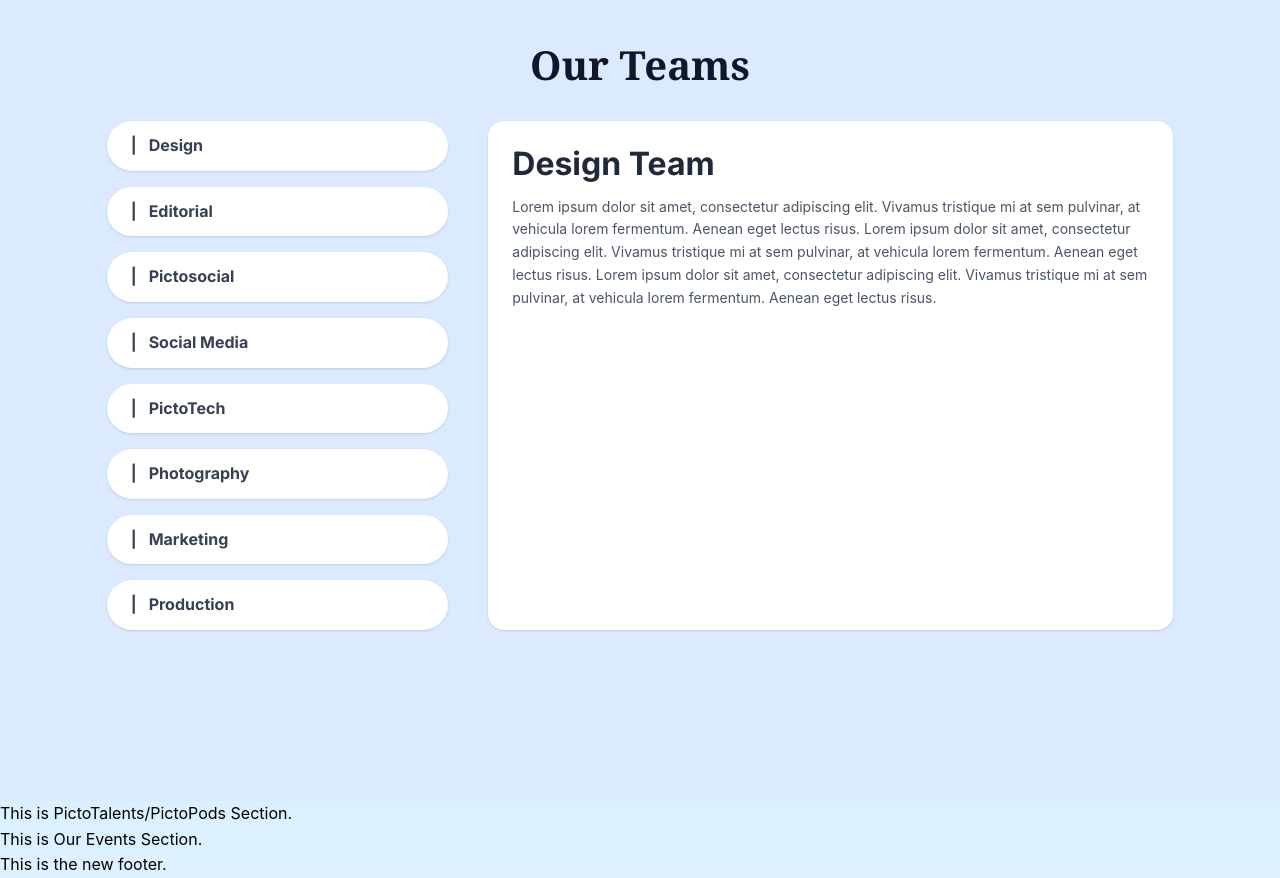
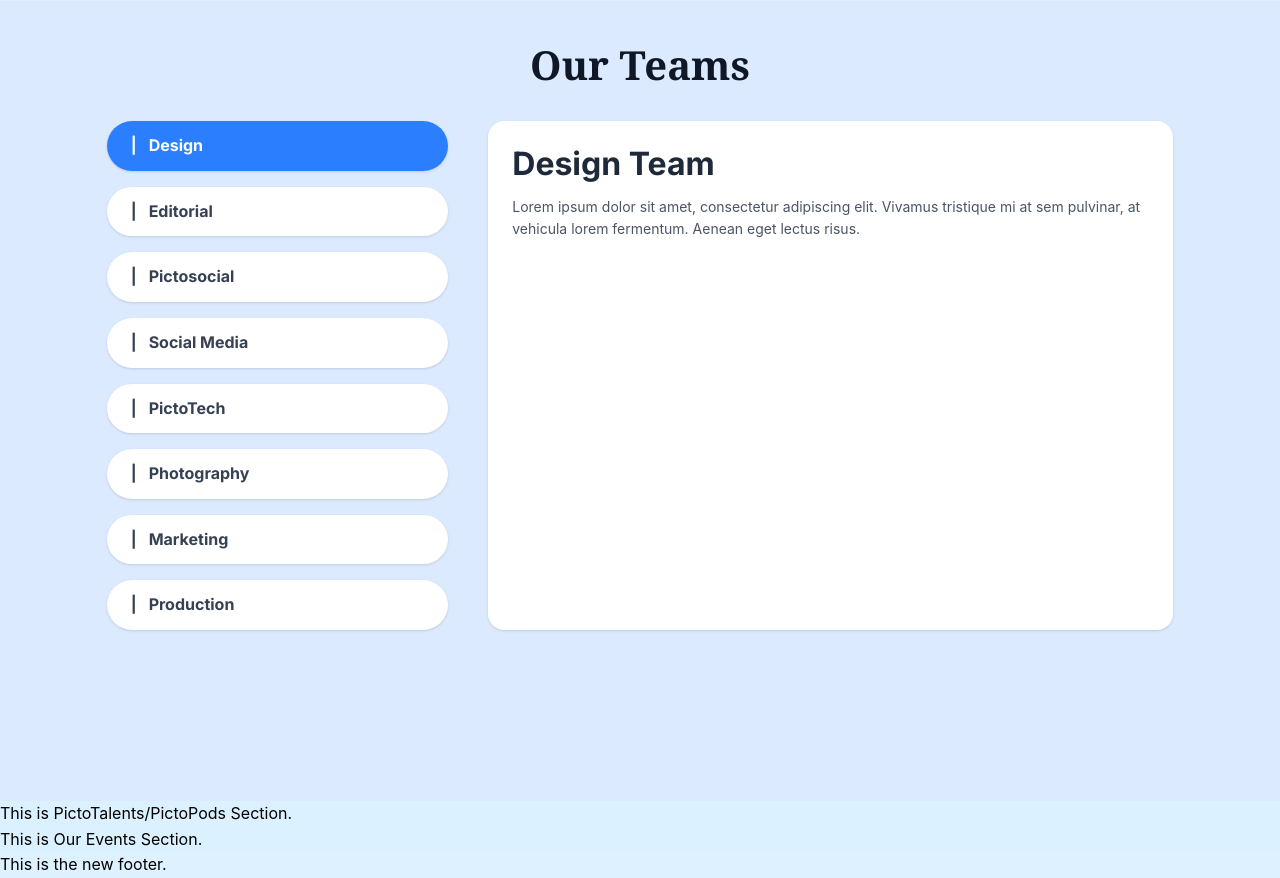
Before and after one commit to Pictoreal-Organization/Pictoreal-Main-Website, a Next.js app: page / in a window 1280 px wide. Shown: the part 963-1841 px from the top of the page. Built offline with nearby package versions, Linux system fonts and the light colour scheme; a web font is replaced by a local one.

Commit message:
ourteams working buttons

```diff
--- a/src/components/homepage/ourteams.jsx
+++ b/src/components/homepage/ourteams.jsx
@@ -1,4 +1,29 @@
+"use client";
+
+import { useState } from "react";
+
 const OurTeams = () => {
+  const teams = {
+    Design:
+      "Lorem ipsum dolor sit amet, consectetur adipiscing elit. Vivamus tristique mi at sem pulvinar, at vehicula lorem fermentum. Aenean eget lectus risus.",
+    Editorial:
+      "Lorem ipsum dolor sit amet, consectetur adipiscing elit. Proin euismod lacus sed arcu volutpat, nec malesuada sapien facilisis.",
+    Pictosocial:
+      "Lorem ipsum dolor sit amet, consectetur adipiscing elit. Suspendisse potenti. Curabitur sed ligula ac magna volutpat accumsan.",
+    "Social Media":
+      "Lorem ipsum dolor sit amet, consectetur adipiscing elit. Aliquam erat volutpat. Duis porta urna vel ligula aliquet blandit.",
+    PictoTech:
+      "Lorem ipsum dolor sit amet, consectetur adipiscing elit. Pellentesque habitant morbi tristique senectus et netus.",
+    Photography:
+      "Lorem ipsum dolor sit amet, consectetur adipiscing elit. Sed tincidunt, nisl eu facilisis sodales, urna est suscipit lacus.",
+    Marketing:
+      "Lorem ipsum dolor sit amet, consectetur adipiscing elit. Morbi viverra lorem at sapien ultrices, sed fermentum nisl pretium.",
+    Production:
+      "Lorem ipsum dolor sit amet, consectetur adipiscing elit. Integer ac felis ac metus ullamcorper fermentum.",
+  };
+
+  const [activeTeam, setActiveTeam] = useState("Design");
+
   return (
     <div className="bg-blue-100 min-h-screen flex flex-col items-center py-10">
       {/* Title */}
@@ -9,43 +34,28 @@ const OurTeams = () => {
       <div className="flex w-10/12 max-w-6xl gap-10">
         {/* Left Menu */}
         <div className="flex flex-col gap-4 w-1/3">
-          <button className="bg-white rounded-full shadow px-6 py-3 text-left font-semibold text-gray-700 hover:bg-gray-100 flex items-center">
-            <span className="mr-3">|</span> Design
-          </button>
-          <button className="bg-white rounded-full shadow px-6 py-3 text-left font-semibold text-gray-700 hover:bg-gray-100 flex items-center">
-            <span className="mr-3">|</span> Editorial
-          </button>
-          <button className="bg-white rounded-full shadow px-6 py-3 text-left font-semibold text-gray-700 hover:bg-gray-100 flex items-center">
-            <span className="mr-3">|</span> Pictosocial
-          </button>
-          <button className="bg-white rounded-full shadow px-6 py-3 text-left font-semibold text-gray-700 hover:bg-gray-100 flex items-center">
-            <span className="mr-3">|</span> Social Media
-          </button>
-          <button className="bg-white rounded-full shadow px-6 py-3 text-left font-semibold text-gray-700 hover:bg-gray-100 flex items-center">
-            <span className="mr-3">|</span> PictoTech
-          </button>
-          <button className="bg-white rounded-full shadow px-6 py-3 text-left font-semibold text-gray-700 hover:bg-gray-100 flex items-center">
-            <span className="mr-3">|</span> Photography
-          </button>
-          <button className="bg-white rounded-full shadow px-6 py-3 text-left font-semibold text-gray-700 hover:bg-gray-100 flex items-center">
-            <span className="mr-3">|</span> Marketing
-          </button>
-          <button className="bg-white rounded-full shadow px-6 py-3 text-left font-semibold text-gray-700 hover:bg-gray-100 flex items-center">
-            <span className="mr-3">|</span> Production
-          </button>
+          {Object.keys(teams).map((team) => (
+            <button
+              key={team}
+              onClick={() => setActiveTeam(team)}
+              className={`rounded-full shadow px-6 py-3 text-left font-semibold flex items-center ${
+                activeTeam === team
+                  ? "bg-blue-500 text-white"
+                  : "bg-white text-gray-700 hover:bg-gray-100"
+              }`}
+            >
+              <span className="mr-3">|</span> {team}
+            </button>
+          ))}
         </div>
 
         {/* Right Content */}
         <div className="bg-white rounded-2xl shadow p-6 w-2/3">
-          <h3 className="text-xl font-bold text-gray-800 mb-3">Design Team</h3>
+          <h3 className="text-xl font-bold text-gray-800 mb-3">
+            {activeTeam} Team
+          </h3>
           <p className="text-sm text-gray-600 leading-relaxed">
-            Lorem ipsum dolor sit amet, consectetur adipiscing elit. Vivamus
-            tristique mi at sem pulvinar, at vehicula lorem fermentum. Aenean
-            eget lectus risus. Lorem ipsum dolor sit amet, consectetur
-            adipiscing elit. Vivamus tristique mi at sem pulvinar, at vehicula
-            lorem fermentum. Aenean eget lectus risus. Lorem ipsum dolor sit
-            amet, consectetur adipiscing elit. Vivamus tristique mi at sem
-            pulvinar, at vehicula lorem fermentum. Aenean eget lectus risus.
+            {teams[activeTeam]}
           </p>
         </div>
       </div>
```
